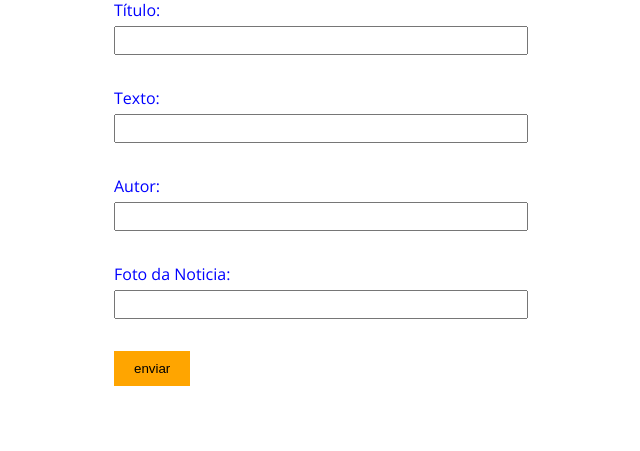
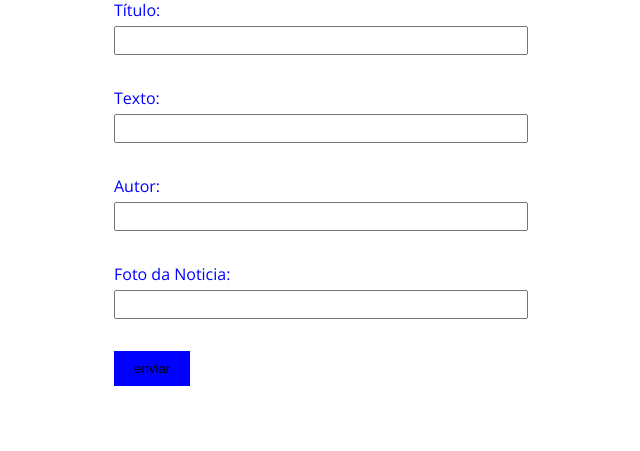
Before and after one commit to Buizuinsdc/portalnoticias, a PHP site: page /editor.php in a window 1280 px wide. Shown: the part 140-591 px from the top of the page, without its empty margins (326-966 px from the left). Run offline with PHP 8.4, Linux system fonts and the light colour scheme; the visitor is signed in with stand-in values (Sample User, id 1); data that the repository does not hold is empty.

Commit message:
Update style4.css

```diff
--- a/css/style4.css
+++ b/css/style4.css
@@ -30,7 +30,7 @@ body {
   }
 
   input[type="submit"] {
-    background-color: orange;
+    background-color: blue;
     color: black;
     border: none;
     padding: 10px 20px;
```
